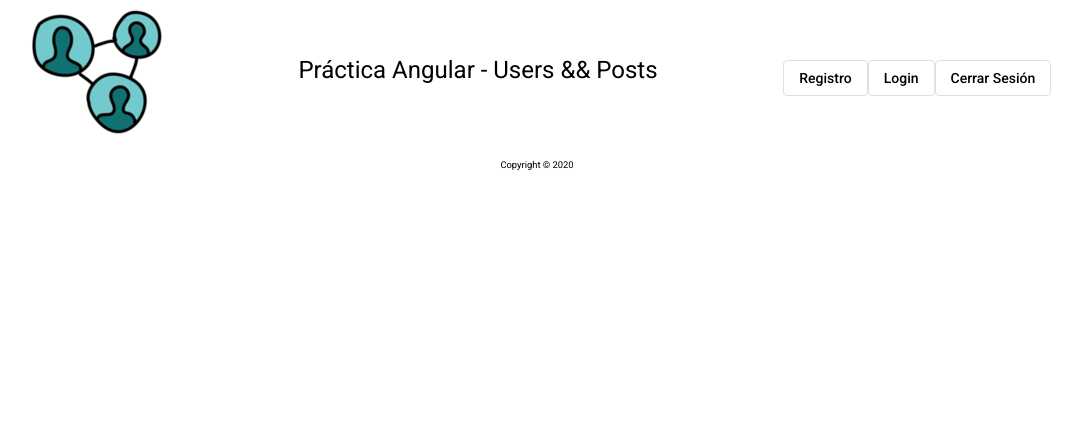
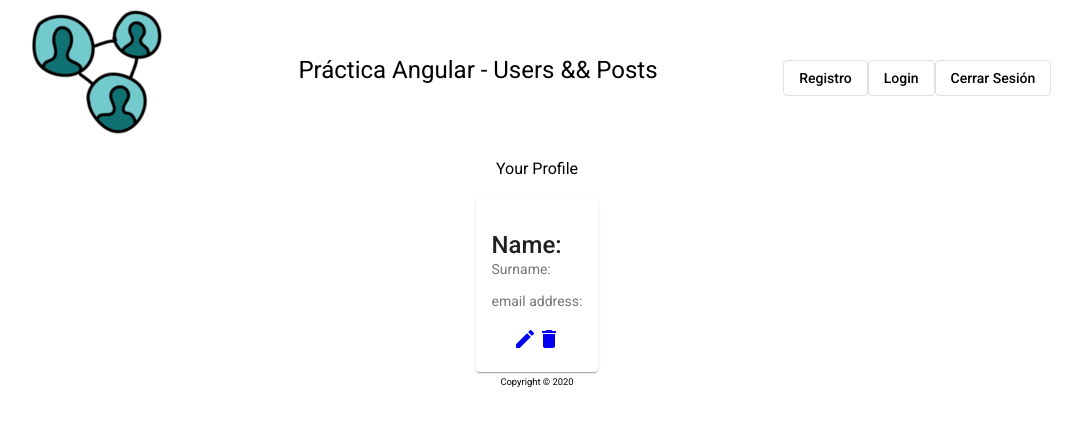
Before and after one commit to pablogude/practicaAngular, an Angular app: page /profile in a window 1280 px wide. Before the commit this address led to /. Shown: the top 426 px of the page, without its empty margins (103-1185 px from the left). Built offline with nearby package versions, Linux system fonts and the light colour scheme.

Commit message:
profile page

```diff
--- a/src/app/app-routing.module.ts
+++ b/src/app/app-routing.module.ts
@@ -3,6 +3,7 @@ import { Routes, RouterModule } from '@angular/router';
 import { RegisterComponent } from './components/register/register.component';
 import { PostListComponent } from './components/post-list/post-list.component';
 import { LoginComponent } from './components/login/login.component';
+import { ProfilePageComponent } from './components/profile-page/profile-page.component';
 
 const routes: Routes = [
   {
@@ -17,6 +18,10 @@ const routes: Routes = [
     path: 'login',
     component: LoginComponent,
   },
+  {
+    path: 'profile',
+    component: ProfilePageComponent,
+  },
 ];
 
 @NgModule({
--- a/src/app/app.module.ts
+++ b/src/app/app.module.ts
@@ -12,6 +12,7 @@ import { FooterComponent } from './components/footer/footer.component';
 import { RegisterComponent } from './components/register/register.component';
 import { PostListComponent } from './components/post-list/post-list.component';
 import { LoginComponent } from './components/login/login.component';
+import { ProfilePageComponent } from './components/profile-page/profile-page.component';
 
 @NgModule({
   declarations: [
@@ -20,7 +21,8 @@ import { LoginComponent } from './components/login/login.component';
     FooterComponent,
     RegisterComponent,
     PostListComponent,
-    LoginComponent
+    LoginComponent,
+    ProfilePageComponent
   ],
   imports: [
     BrowserModule,
--- a/src/app/components/header/header.component.html
+++ b/src/app/components/header/header.component.html
@@ -12,6 +12,7 @@
             <button mat-stroked-button routerLink="/register">Registro</button>
             <button mat-stroked-button routerLink="/login">Login</button>
             <button mat-stroked-button (click)="cerrarSesion()">Cerrar Sesión</button>
+            <button *ngIf="isLoggedIn" mat-stroked-button routerLink="/profile">Profile</button>
         </div>
     </div>
 </section>
--- a/src/app/components/header/header.component.ts
+++ b/src/app/components/header/header.component.ts
@@ -9,12 +9,22 @@ import { Router } from '@angular/router';
 })
 export class HeaderComponent implements OnInit {
 
+  isLoggedIn: boolean = false;
+
   constructor(
     private localStorage: LocalStorageService,
     private route: Router
   ) { }
 
   ngOnInit(): void {
+
+    if (localStorage.getItem("--token-Users&Posts") != null) {
+      this.isLoggedIn = true;
+      console.log("isLoggedIn", this.isLoggedIn);
+    } else {
+      console.log("isLoggedIn", this.isLoggedIn);
+    }
+
   }
 
   public cerrarSesion() {
--- a/src/app/components/login/login.component.ts
+++ b/src/app/components/login/login.component.ts
@@ -3,6 +3,7 @@ import { FormGroup, FormControl } from '@angular/forms';
 import { UserService } from 'src/app/services/user.service';
 import { LocalStorageService } from 'src/app/services/local-storage.service';
 import { User } from 'src/app/models/user';
+import { Router } from '@angular/router';
 
 @Component({
   selector: 'app-login',
@@ -20,7 +21,8 @@ export class LoginComponent implements OnInit {
 
   constructor(
     private userService: UserService,
-    private localStorage: LocalStorageService
+    private localStorage: LocalStorageService,
+    private route: Router
   ) { }
 
   ngOnInit(): void {
@@ -44,7 +46,6 @@ export class LoginComponent implements OnInit {
     this.userService.loginUser(this.user).subscribe(res => {
       console.log("Yo soy tu gatita");
       this.userService.getUserById("1").subscribe(res => {
-        console.log("Res del userbyid", res);
         this.user.id = res.data.id;
         this.user.first_name = res.data.first_name;
         this.user.last_name = res.data.last_name;
@@ -52,6 +53,9 @@ export class LoginComponent implements OnInit {
         this.user.avatar  = res.data.avatar;
 
         this.localStorage.setToken(JSON.stringify(this.user));
+
+        this.route.navigate(['/']);
+
       }, error => {
         console.log(error);
       })
--- /dev/null
+++ b/src/app/components/profile-page/profile-page.component.html
@@ -0,0 +1,26 @@
+<div fxLayout="row" fxLayoutAlign="center center">
+    <h3>Your Profile</h3>
+</div>
+<div fxLayout="row" fxLayoutAlign="center center">
+    <mat-card>
+        <mat-card-header>
+
+            <img src="{{ user.avatar }}" alt="">
+
+        </mat-card-header>
+       <br>
+        <mat-card-content>
+            <mat-card-title> Name: {{ user.first_name}} </mat-card-title>
+            <mat-card-subtitle> Surname: {{ user.last_name }} </mat-card-subtitle>
+            <mat-card-subtitle> email address: {{ user.email }}</mat-card-subtitle>
+        </mat-card-content>
+        <div fxLayout="row" fxLayoutAlign="center center">
+            <a routerLink=""><span class="material-icons">
+                edit
+            </span></a>
+            <a routerLink=""><span class="material-icons">
+                delete
+            </span></a>
+        </div>
+    </mat-card>
+</div>
--- /dev/null
+++ b/src/app/components/profile-page/profile-page.component.ts
@@ -0,0 +1,31 @@
+import { Component, OnInit } from '@angular/core';
+import { LocalStorageService } from 'src/app/services/local-storage.service';
+import { User } from 'src/app/models/user';
+import { tokenName } from '@angular/compiler';
+
+@Component({
+  selector: 'app-profile-page',
+  templateUrl: './profile-page.component.html',
+  styleUrls: ['./profile-page.component.scss']
+})
+export class ProfilePageComponent implements OnInit {
+
+  public user: User = {};
+  public u = {};
+
+  constructor(
+    private localStorage: LocalStorageService
+  ) { }
+
+  ngOnInit(): void {
+
+    if (localStorage.getItem("--token-Users&Posts") != null) {
+      console.log(this.localStorage.getToken());
+      this.u = JSON.parse(this.localStorage.getToken());
+      this.user = this.u;
+      console.log("UUUUUSER", this.user);
+    }
+
+  }
+
+}
--- a/src/app/components/register/register.component.html
+++ b/src/app/components/register/register.component.html
@@ -3,7 +3,7 @@
     <div fxLayout="row" fxLayoutAlign="center center">
         <div class="modal-dialog w-100 mx-auto" role="document">
             <div class="modal-content">
-                <p class="resp h4 w-50 mx-auto mt-4 text-center font-weight-normal" style="line-height: 150%;">Already have an account?
+                <p style="line-height: 150%;">Already have an account?
                     <a routerLink="/login" class="link">Login</a>
                   </p>
                 <div class="modal-header">
```
Also changed, not shown: src/app/components/profile-page/profile-page.component.scss (added), 1 other file (tests, documents, lock files or other folders).
